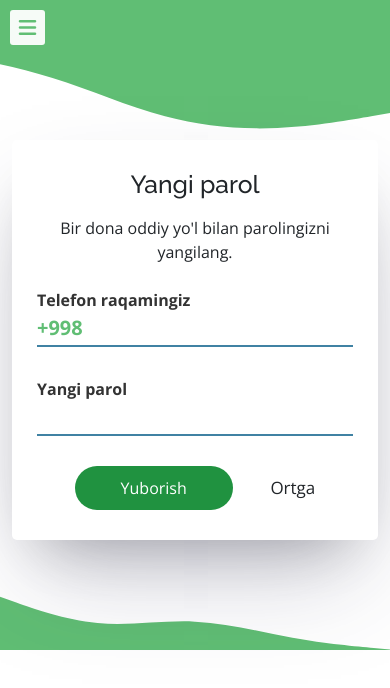
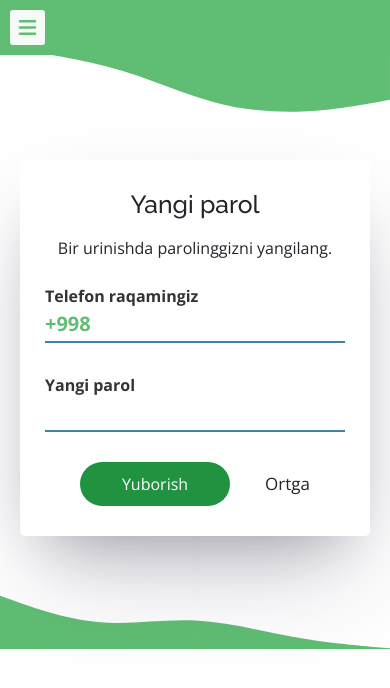
Before and after one commit to EhsonjonKomiljonov/green-sale, a React (Vite) app: page /new-password in a window 390 px wide. Shown: the top 688 px of the page. Built offline with nearby package versions, Linux system fonts and the light colour scheme.

Commit message:
edit update password

```diff
--- a/src/components/Header/header.scss
+++ b/src/components/Header/header.scss
@@ -146,8 +146,7 @@
     padding: 20px 20px;
     border-radius: 6px;
     max-width: 1210px;
-    background-color: #ffffffd7;
-    backdrop-filter: blur(5px);
+    background-color: #ffffff;
     border-bottom: 2px solid #60be74;
     border-top: 2px solid #60be74;
 
--- a/src/components/UpdatePasswordForm/UpdatePasswordForm.jsx
+++ b/src/components/UpdatePasswordForm/UpdatePasswordForm.jsx
@@ -77,7 +77,7 @@ export const UpdatePasswordForm = () => {
           <div className="update-password__inner">
             <h2>Yangi parol</h2>
             <p className="mb-4 mt-3 text-center">
-              Bir dona oddiy yo'l bilan parolingizni yangilang.
+              Bir urinishda parolinggizni yangilang.
             </p>
             <Formik
               initialValues={initialValues}
--- a/src/components/UpdatePasswordForm/update-password-form.scss
+++ b/src/components/UpdatePasswordForm/update-password-form.scss
@@ -98,8 +98,8 @@
 @media screen and (max-width: 835px) {
   .update-password {
     height: 100%;
-    padding: 30px 0 125px;
-    background-size: 100% auto, 450px auto;
+    padding: 35px 0 120px;
+    background-size: 100% auto, 350px auto;
     background-position: bottom -5% center, top -2px right;
   }
 
@@ -108,6 +108,7 @@
   }
 
   .update-password__inner {
+    max-width: 350px;
     padding: 30px 25px;
   }
 }
@@ -115,7 +116,7 @@
 @media screen and (max-width: 500px) {
   .update-password {
     height: 100%;
-    padding: 93px 0 125px;
+    padding: 105px 0 113px;
   }
 
   .verify__btn-box {
@@ -130,8 +131,9 @@
   }
 }
 
-@media screen and (max-width: 425px) {
+@media screen and (max-width: 350px) {
   .update-password {
-    padding: 85px 0 110px;
+    padding: 100px 0 95px;
+    background-position: bottom 0 center, top -2px right;
   }
 }
```
